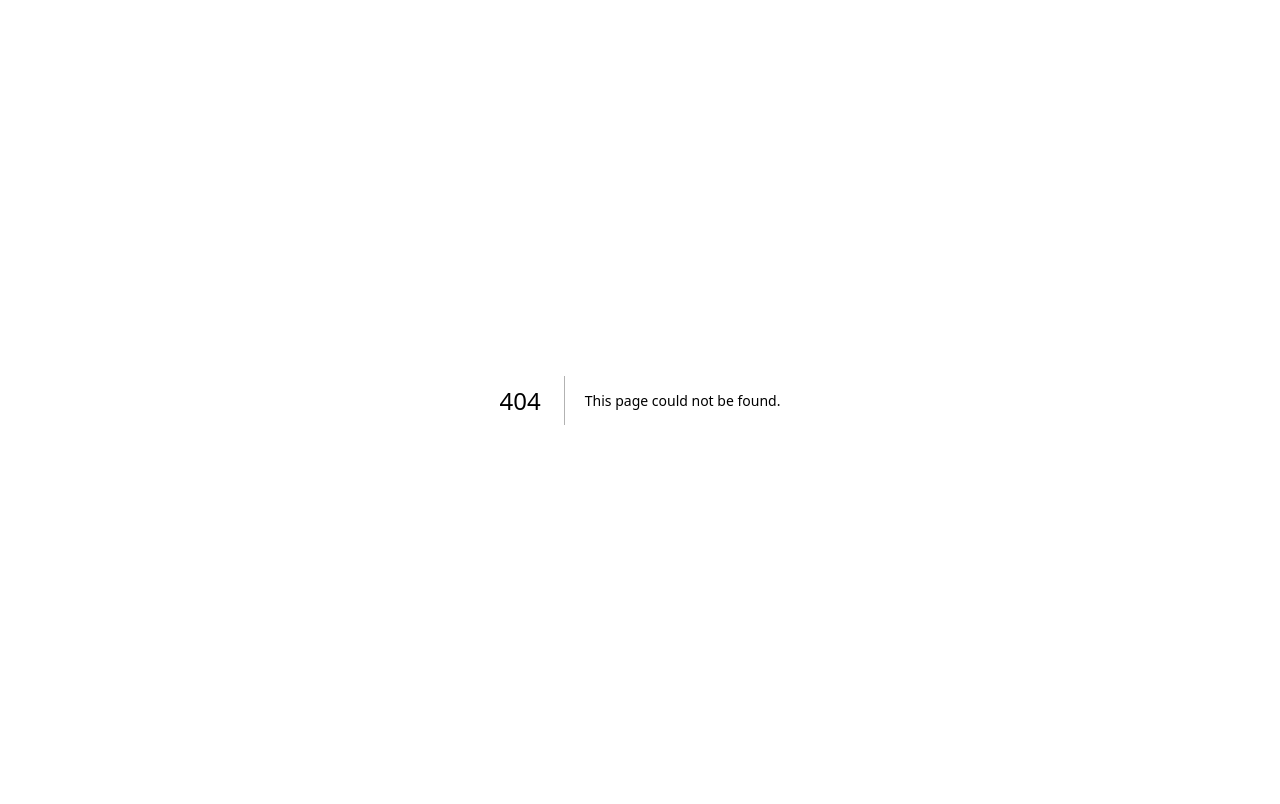
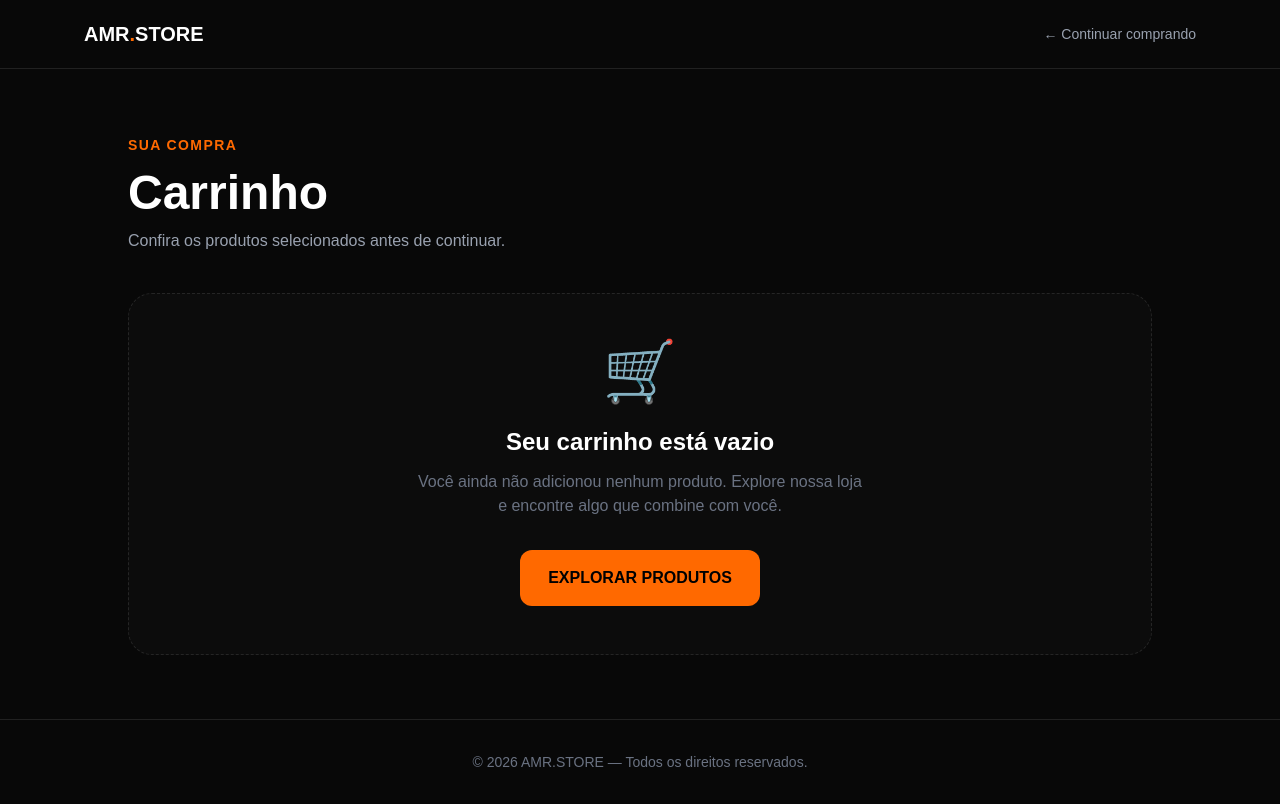
Before and after one commit to mmajor805/amr-store-loja-de-produtos-digitais, a Next.js app: page /carrinho in a window 1280 px wide. Before the commit this address had no page. Built offline with nearby package versions, Linux system fonts and the light colour scheme.

Commit message:
Create page.tsx

```diff
--- /dev/null
+++ b/app/carrinho/page.tsx
@@ -0,0 +1,253 @@
+"use client";
+
+import Link from "next/link";
+import { useCart } from "../context/CartContext";
+
+export default function CarrinhoPage() {
+  const {
+    cart,
+    removeFromCart,
+    clearCart,
+    cartTotal,
+  } = useCart();
+
+  return (
+    <main className="min-h-screen bg-[#080808] text-white">
+
+      {/* HEADER */}
+
+      <header className="border-b border-white/10">
+
+        <div className="mx-auto flex max-w-6xl items-center justify-between px-5 py-5">
+
+          <Link
+            href="/"
+            className="text-xl font-black"
+          >
+            AMR<span className="text-orange-500">.</span>STORE
+          </Link>
+
+          <Link
+            href="/"
+            className="text-sm text-gray-400 transition hover:text-white"
+          >
+            ← Continuar comprando
+          </Link>
+
+        </div>
+
+      </header>
+
+      {/* CONTEÚDO */}
+
+      <section className="px-5 py-12 sm:py-16">
+
+        <div className="mx-auto max-w-5xl">
+
+          <div className="mb-10">
+
+            <span className="text-sm font-bold uppercase tracking-widest text-orange-500">
+              Sua compra
+            </span>
+
+            <h1 className="mt-3 text-4xl font-black sm:text-5xl">
+              Carrinho
+            </h1>
+
+            <p className="mt-3 text-gray-400">
+              Confira os produtos selecionados antes de continuar.
+            </p>
+
+          </div>
+
+          {/* CARRINHO VAZIO */}
+
+          {cart.length === 0 && (
+
+            <div className="rounded-3xl border border-dashed border-white/10 bg-white/[0.02] p-12 text-center">
+
+              <div className="text-6xl">
+                🛒
+              </div>
+
+              <h2 className="mt-6 text-2xl font-bold">
+                Seu carrinho está vazio
+              </h2>
+
+              <p className="mx-auto mt-3 max-w-md text-gray-500">
+                Você ainda não adicionou nenhum produto.
+                Explore nossa loja e encontre algo que combine com você.
+              </p>
+
+              <Link
+                href="/"
+                className="mt-8 inline-block rounded-xl bg-orange-500 px-7 py-4 font-black text-black transition hover:bg-orange-400"
+              >
+                EXPLORAR PRODUTOS
+              </Link>
+
+            </div>
+
+          )}
+
+          {/* CARRINHO COM PRODUTOS */}
+
+          {cart.length > 0 && (
+
+            <div className="grid gap-8 lg:grid-cols-[1fr_360px]">
+
+              {/* LISTA */}
+
+              <div className="space-y-4">
+
+                {cart.map((product) => (
+
+                  <div
+                    key={product.id}
+                    className="flex gap-4 rounded-2xl border border-white/10 bg-white/[0.04] p-4 sm:p-5"
+                  >
+
+                    {/* IMAGEM */}
+
+                    <div className="h-24 w-24 flex-shrink-0 overflow-hidden rounded-xl bg-black sm:h-28 sm:w-28">
+
+                      {product.image_url ? (
+
+                        <img
+                          src={product.image_url}
+                          alt={product.name}
+                          className="h-full w-full object-cover"
+                        />
+
+                      ) : (
+
+                        <div className="flex h-full w-full items-center justify-center bg-gradient-to-br from-orange-500/30 to-black">
+
+                          <span className="text-xl font-black">
+                            AMR
+                          </span>
+
+                        </div>
+
+                      )}
+
+                    </div>
+
+                    {/* INFORMAÇÕES */}
+
+                    <div className="flex min-w-0 flex-1 flex-col justify-between">
+
+                      <div>
+
+                        <h2 className="font-bold leading-6">
+                          {product.name}
+                        </h2>
+
+                        <p className="mt-2 text-lg font-black text-orange-500">
+                          R${" "}
+                          {product.price
+                            .toFixed(2)
+                            .replace(".", ",")}
+                        </p>
+
+                      </div>
+
+                      <button
+                        onClick={() =>
+                          removeFromCart(product.id)
+                        }
+                        className="mt-3 w-fit text-sm text-gray-500 transition hover:text-red-400"
+                      >
+                        Remover
+                      </button>
+
+                    </div>
+
+                  </div>
+
+                ))}
+
+                {/* LIMPAR */}
+
+                <button
+                  onClick={clearCart}
+                  className="pt-3 text-sm text-gray-500 transition hover:text-red-400"
+                >
+                  Limpar carrinho
+                </button>
+
+              </div>
+
+              {/* RESUMO */}
+
+              <aside className="h-fit rounded-3xl border border-white/10 bg-white/[0.04] p-6 lg:sticky lg:top-6">
+
+                <h2 className="text-xl font-bold">
+                  Resumo do pedido
+                </h2>
+
+                <div className="mt-6 space-y-4">
+
+                  <div className="flex justify-between text-sm text-gray-400">
+
+                    <span>
+                      Produtos
+                    </span>
+
+                    <span>
+                      {cart.length}
+                    </span>
+
+                  </div>
+
+                  <div className="border-t border-white/10 pt-4">
+
+                    <div className="flex items-center justify-between">
+
+                      <span className="text-gray-400">
+                        Total
+                      </span>
+
+                      <span className="text-3xl font-black">
+                        R${" "}
+                        {cartTotal
+                          .toFixed(2)
+                          .replace(".", ",")}
+                      </span>
+
+                    </div>
+
+                  </div>
+
+                </div>
+
+                <button
+                  disabled
+                  className="mt-6 w-full cursor-not-allowed rounded-xl bg-orange-500/40 px-5 py-4 font-black text-black"
+                >
+                  FINALIZAR COMPRA
+                </button>
+
+                <p className="mt-4 text-center text-xs leading-5 text-gray-500">
+                  O pagamento será configurado na próxima etapa.
+                </p>
+
+              </aside>
+
+            </div>
+
+          )}
+
+        </div>
+
+      </section>
+
+      {/* FOOTER */}
+
+      <footer className="border-t border-white/10 px-5 py-8 text-center text-sm text-gray-500">
+        © 2026 AMR.STORE — Todos os direitos reservados.
+      </footer>
+
+    </main>
+  );
+}
```
